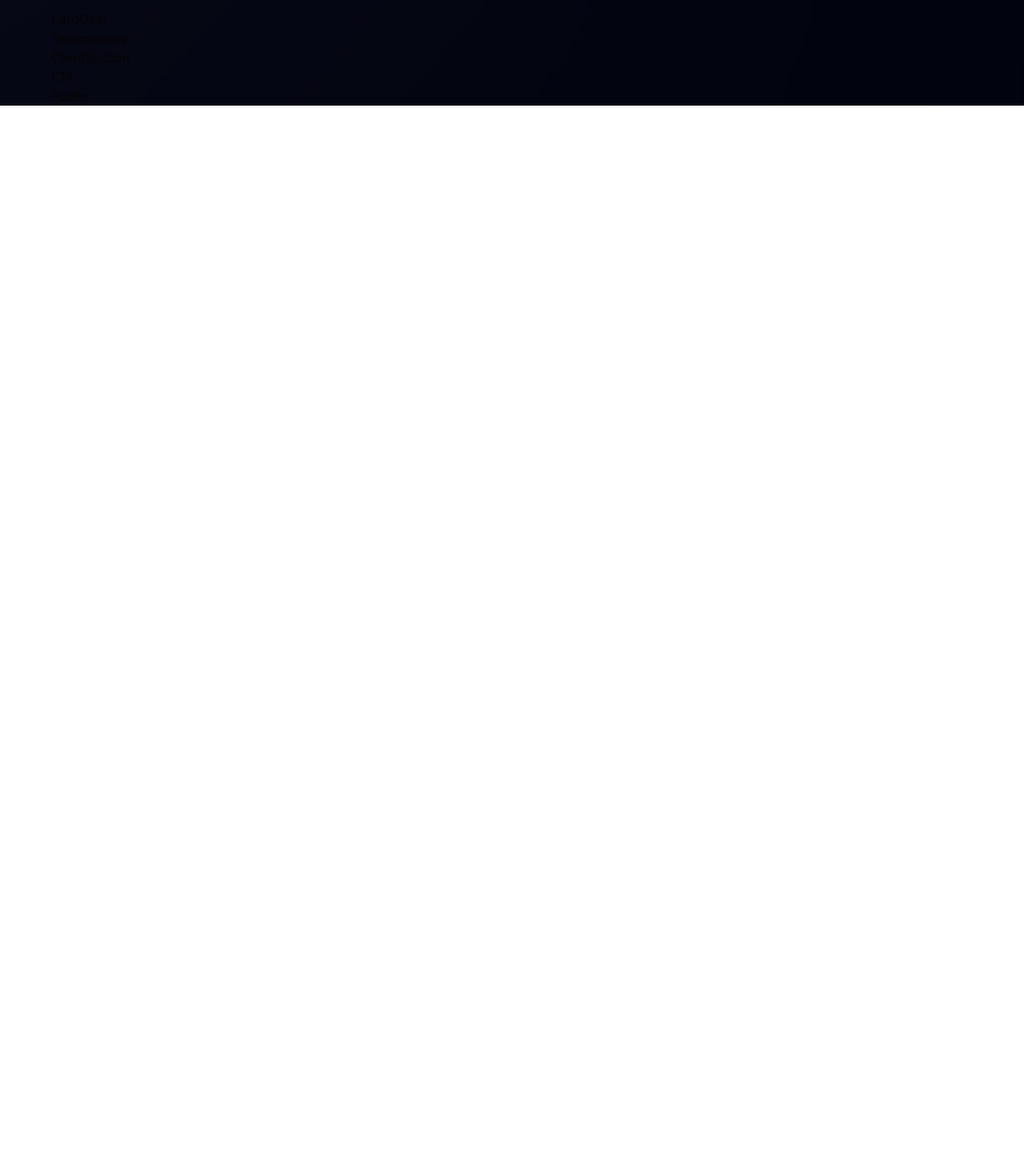
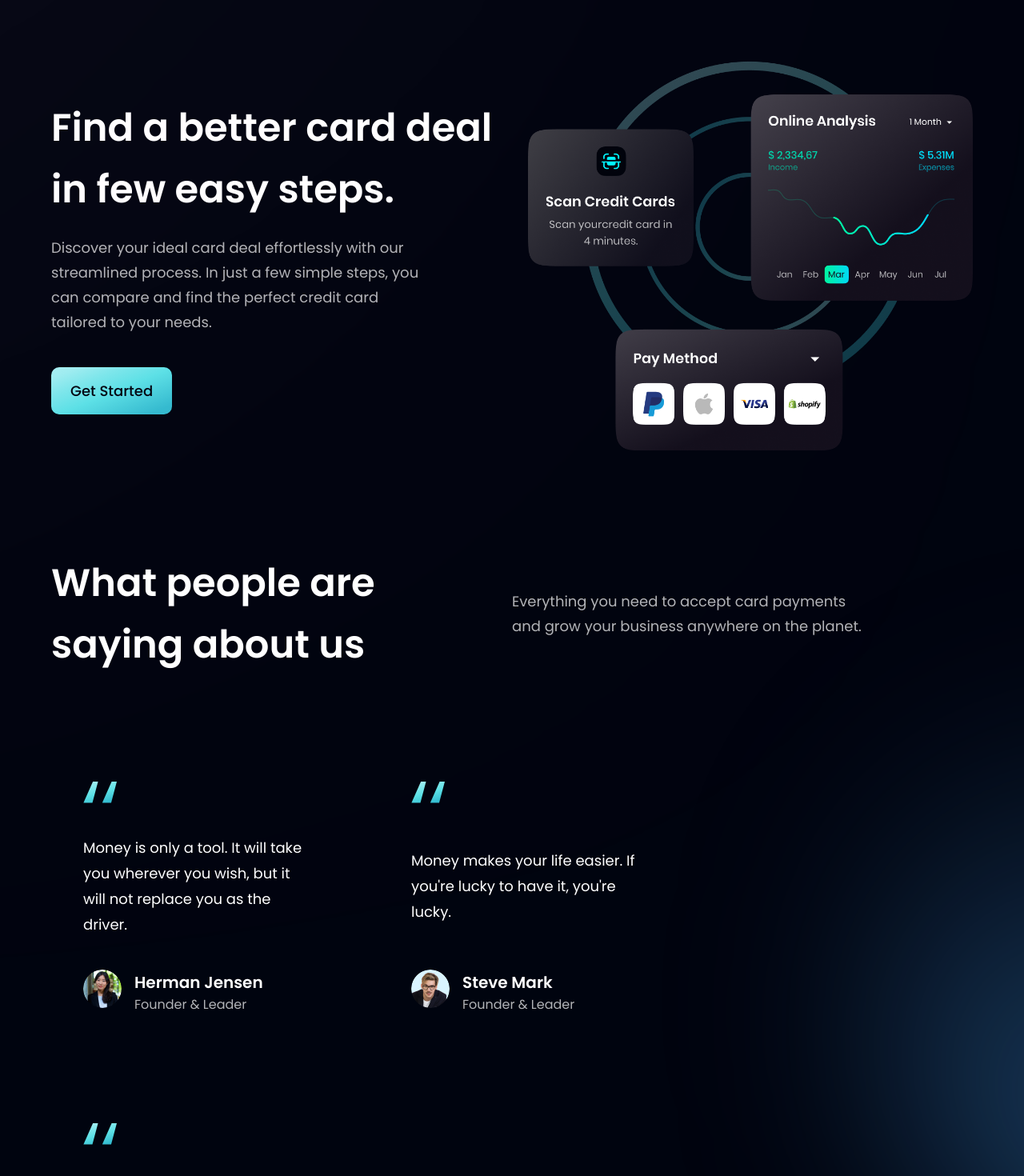
Before and after one commit to sasa-potezica/bank-app, a React (Vite) app: page / in a window 1280 px wide. Shown: the part 2020-3490 px from the top of the page at 80% size. Before the commit the page ends 2152 px from the top, so only its background shows below. Built offline with nearby package versions, Linux system fonts and the light colour scheme.

Commit message:
Add Testimonials section to showcase feedback and Implement ClientSection component to display client logos

```diff
--- a/src/components/Button.jsx
+++ b/src/components/Button.jsx
@@ -4,7 +4,7 @@
   return (
     <button
       type="button"
-      className={`py-4 px-6 bg-blue-gradient font-poppins font-medium text-[18px] text-primary outline-none ${styles}`}
+      className={`py-4 px-6 bg-blue-gradient font-poppins font-medium text-[18px] text-primary outline-none ${styles} rounded-[10px]`}
     >
       Get Started
     </button>
--- a/src/components/CardDeal.jsx
+++ b/src/components/CardDeal.jsx
@@ -1,7 +1,26 @@
 import React from "react";
+import { card } from "../assets";
+import styles, { layout } from "../style";
+import Button from "./Button";
 
-const CardDeal = () => {
-  return <div>CardDeal</div>;
-};
+const CardDeal = () => (
+  <section className={layout.section}>
+    <div className={layout.sectionInfo}>
+      <h2 className={styles.heading2}>
+        Find a better card deal
+        <br className="sm:block hidden" /> in few easy steps.
+      </h2>
+      <p className={`${styles.paragraph} max-w-[470px] mt-5`}>
+        Discover your ideal card deal effortlessly with our streamlined process.
+        In just a few simple steps, you can compare and find the perfect credit
+        card tailored to your needs.
+      </p>
+      <Button styles="mt-10" />
+    </div>
+    <div className={layout.sectionImg}>
+      <img src={card} alt="card" className="w-[100%] h-[100%]" />
+    </div>
+  </section>
+);
 
 export default CardDeal;
--- a/src/components/Clients.jsx
+++ b/src/components/Clients.jsx
@@ -1,7 +1,24 @@
 import React from "react";
+import { clients } from "../constants";
+import styles from "../style";
 
-const ClientSection = () => {
-  return <div>ClientSection</div>;
-};
+const ClientSection = () => (
+  <section className={`${styles.flexCenter} my-4`}>
+    <div className={`${styles.flexCenter} flex-wrap w-full`}>
+      {clients.map((client) => (
+        <div
+          className={`flex-1 ${styles.flexCenter} sm:min-w-[192px] min-w-[120px]`}
+          key={client.id}
+        >
+          <img
+            src={client.logo}
+            alt="client"
+            className="sm:w-[192px] w-[100px] object-contain"
+          />
+        </div>
+      ))}
+    </div>
+  </section>
+);
 
 export default ClientSection;
--- a/src/components/FeedbackCard.jsx
+++ b/src/components/FeedbackCard.jsx
@@ -1,7 +1,28 @@
 import React from "react";
+import { quotes } from "../assets";
 
-const FeedbackCard = () => {
-  return <div>FeedbackCard</div>;
-};
+const FeedbackCard = ({ content, name, title, img }) => (
+  <div className="flex justify-between flex-col px-10 py-12 rounded-[20px] max-w-[370px] md:mr-10 sm:mr-5 mr-0 my-5 feedback-card">
+    <img
+      src={quotes}
+      alt="double_quotes"
+      className="w-[42px] h-[27px] object-contain"
+    />
+    <p className="font-poppins font-normal text-[18px] leading-[32px] text-white my-10">
+      {content}
+    </p>
+    <div className="flex flex-row">
+      <img src={img} alt={name} className="w-[48px] h-[48px] rounded-full" />
+      <div className="flex flex-col ml-4">
+        <h4 className="font-poppins font-semibold text-[20px] leading-[32px] text-white">
+          {name}
+        </h4>
+        <p className="font-poppins font-normal text-[16px] leading-[24px] text-dimWhite">
+          {title}
+        </p>
+      </div>
+    </div>
+  </div>
+);
 
 export default FeedbackCard;
--- a/src/components/Testimonials.jsx
+++ b/src/components/Testimonials.jsx
@@ -1,7 +1,32 @@
 import React from "react";
+import { feedback } from "../constants";
+import styles from "../style";
+import FeedbackCard from "./FeedbackCard";
 
-const Testimonials = () => {
-  return <div>Testimonials</div>;
-};
+const Testimonials = () => (
+  <section
+    id="clients"
+    className={`${styles.paddingY} ${styles.flexCenter} flex-col relative`}
+  >
+    <div className="absolute z-[0] w-[60%] h-[60%] -right-[50%] rounded-full blue__gradient" />
+    <div className="w-full flex justify-between items-center md:flex-row flex-col sm:mb-16 mb-6 relative z-[1]">
+      <h1 className={styles.heading2}>
+        What people are
+        <br className="sm:block hidden" /> saying about us
+      </h1>
+      <div className="w-full md:mt-0 mt-6">
+        <p className={`${styles.paragraph} text-left max-w-[450px]`}>
+          Everything you need to accept card payments and grow your business
+          anywhere on the planet.
+        </p>
+      </div>
+    </div>
+    <div className="flex flex-wrap sm:justify-start justify-center w-full feedback-container relative z-[1]">
+      {feedback.map((card) => (
+        <FeedbackCard key={card.id} {...card} />
+      ))}
+    </div>
+  </section>
+);
 
 export default Testimonials;
```
